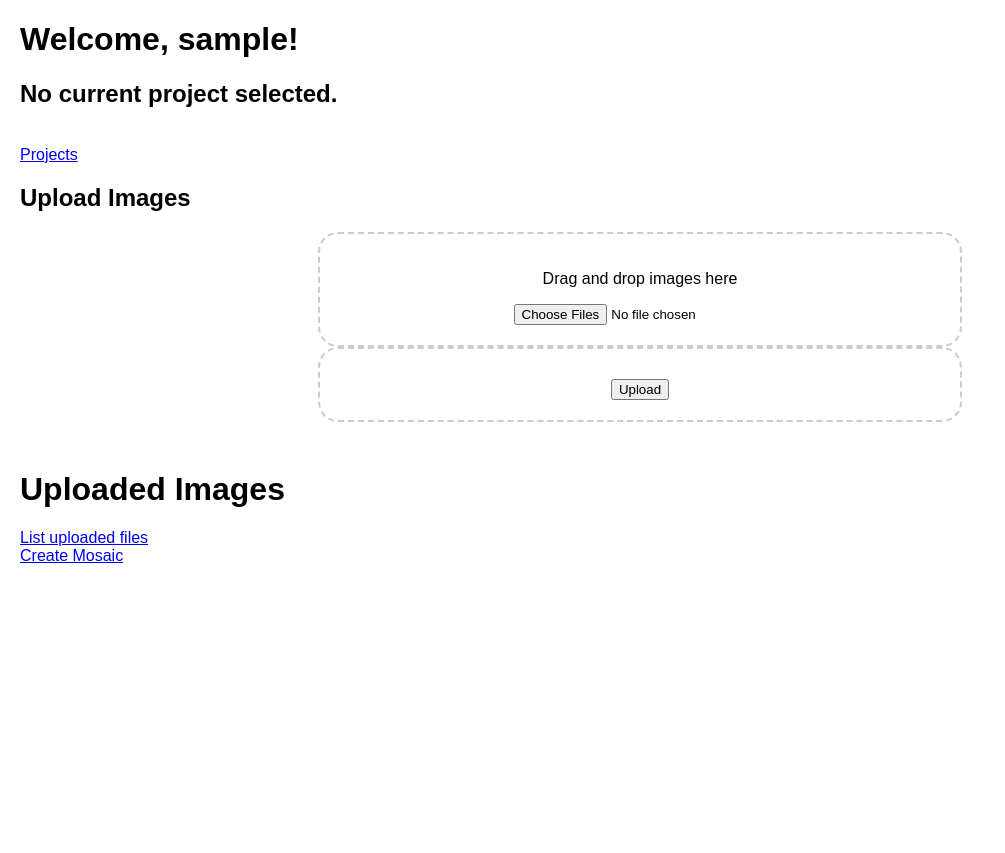
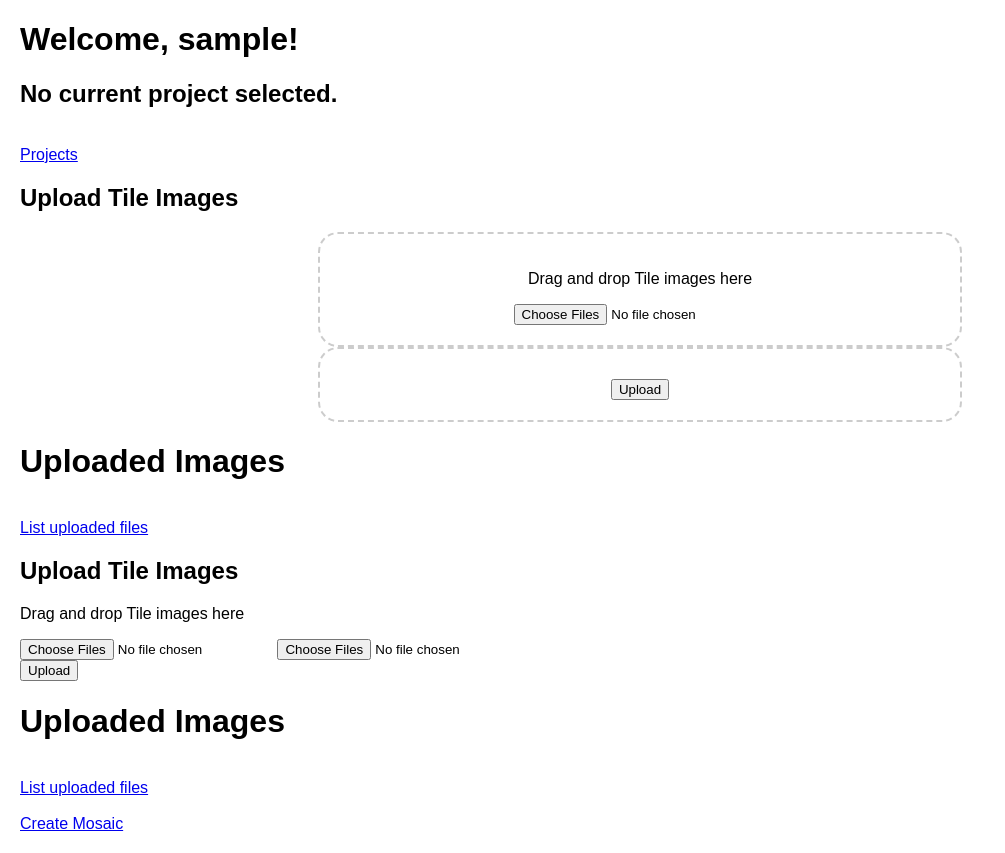
Before and after one commit to njligames/Mosaify-Website, a Flask app: page /mosaify in a window 1280 px wide. Shown: the whole page, without its empty margins (0-1005 px from the left). Before the commit the page ends 563 px from the top, so only its background shows below. Run offline with Flask 3, Linux system fonts and the light colour scheme; the visitor is signed in with stand-in values (Sample User, id 1); data that the repository does not hold is empty.

Commit message:
factored out the tile area

```diff
--- a/app/templates/mosaify.html
+++ b/app/templates/mosaify.html
@@ -8,7 +8,7 @@
         font-family: Arial, sans-serif;
         margin: 20px;
       }
-      #drop-area {
+      #drop-area-tilearea {
         border: 2px dashed #ccc;
         border-radius: 20px;
         width: 100%;
@@ -17,7 +17,7 @@
         padding: 20px;
         text-align: center;
       }
-      #upload-area {
+      #upload-area-tilearea {
         border: 2px dashed #ccc;
         border-radius: 20px;
         width: 100%;
@@ -26,19 +26,19 @@
         padding: 20px;
         text-align: center;
       }
-      #drop-area.highlight {
+      #drop-area-tilearea.highlight {
         border-color: purple;
       }
-      #fileElem {
+      #fileElem-tilearea {
         display: none;
       }
       .my-form {
         margin-bottom: 10px;
       }
-      #gallery {
+      #gallery-tilearea {
         margin-top: 10px;
       }
-      #gallery img {
+      #gallery-tilearea img {
         width: 150px;
         margin: 10px;
       }
@@ -54,34 +54,34 @@
     <br />
     <a href="{{ url_for('main.home') }}">Projects</a>
     <br />
-    <h2>Upload Images</h2>
-    <form id="upload-form" class="my-form">
-      <div id="drop-area">
-        <p>Drag and drop images here</p>
+    <!-- Start Tile Images -->
+    <div>
+      <h2>Upload Tile Images</h2>
+      <form id="upload-form-tilearea" class="my-form">
+        <div id="drop-area-tilearea">
+          <p>Drag and drop Tile images here</p>
           <input
             type="file"
-          id="fileElem"
+            id="fileElem-tilearea"
             name="files[]"
             multiple
             accept="image/*"
-          onchange="handleFiles(this.files)"
+            onchange="handleTileAreaFiles(this.files)"
           />
           <input
             type="file"
             name="files[]"
             multiple
             accept="image/*"
-          onchange="handleFiles(this.files)"
+            onchange="handleTileAreaFiles(this.files)"
           />
-        <label class="button" for="fileElem"></label>
+          <label class="button" for="fileElem-tilearea"></label>
         </div>
-      <div id="upload-area">
-        <div id="gallery"></div>
-        <button type="button" onclick="uploadFiles()">Upload</button>
+        <div id="upload-area-tilearea">
+          <div id="gallery-tilearea"></div>
+          <button type="button" onclick="uploadTileAreaFiles()">Upload</button>
         </div>
       </form>
-
-    <br />
       <div>
         <h1>Uploaded Images</h1>
         {% for file in files %}
@@ -92,17 +92,64 @@
         />
         {% endfor %}
       </div>
+      <br />
       <a href="{{ url_for('main.list_files') }}">List uploaded files</a>
+    </div>
+    <!-- End Tile Images -->
+
+    <!-- Start Target Images -->
+    <div>
+      <h2>Upload Tile Images</h2>
+      <form id="upload-form-targetarea" class="my-form">
+        <div id="drop-area-targetarea">
+          <p>Drag and drop Tile images here</p>
+          <input
+            type="file"
+            id="fileElem-targetarea"
+            name="files[]"
+            multiple
+            accept="image/*"
+            onchange="handleTileAreaFiles(this.files)"
+          />
+          <input
+            type="file"
+            name="files[]"
+            multiple
+            accept="image/*"
+            onchange="handleTileAreaFiles(this.files)"
+          />
+          <label class="button" for="fileElem-targetarea"></label>
+        </div>
+        <div id="upload-area-targetarea">
+          <div id="gallery-targetarea"></div>
+          <button type="button" onclick="uploadTileAreaFiles()">Upload</button>
+        </div>
+      </form>
+      <div>
+        <h1>Uploaded Images</h1>
+        {% for file in files %}
+        <img
+          src="{{ url_for('main.uploaded_file', filename=file) }}"
+          alt="{{ file }}"
+          style="max-width: 32px"
+        />
+        {% endfor %}
+      </div>
+      <br />
+      <a href="{{ url_for('main.list_files') }}">List uploaded files</a>
+    </div>
+    <!-- End Target Images -->
+
     <br />
     <a href="{{ url_for('main.mosaify_run') }}">Create Mosaic</a>
     <br />
 
     <script>
-      let dropArea = document.getElementById('drop-area');
+      let dropArea_tilearea = document.getElementById("drop-area-tilearea");
       let filesToUpload = [];
 
-      ['dragenter', 'dragover', 'dragleave', 'drop'].forEach(eventName => {
-          dropArea.addEventListener(eventName, preventDefaults, false)
+      ["dragenter", "dragover", "dragleave", "drop"].forEach((eventName) => {
+        dropArea_tilearea.addEventListener(eventName, preventDefaults, false);
       });
 
       function preventDefaults(e) {
@@ -110,52 +157,60 @@
         e.stopPropagation();
       }
 
-      ['dragenter', 'dragover'].forEach(eventName => {
-          dropArea.addEventListener(eventName, () => dropArea.classList.add('highlight'), false)
+      ["dragenter", "dragover"].forEach((eventName) => {
+        dropArea_tilearea.addEventListener(
+          eventName,
+          () => dropArea_tilearea.classList.add("highlight"),
+          false
+        );
       });
 
-      ['dragleave', 'drop'].forEach(eventName => {
-          dropArea.addEventListener(eventName, () => dropArea.classList.remove('highlight'), false)
+      ["dragleave", "drop"].forEach((eventName) => {
+        dropArea_tilearea.addEventListener(
+          eventName,
+          () => dropArea_tilearea.classList.remove("highlight"),
+          false
+        );
       });
 
-      dropArea.addEventListener('drop', handleDrop, false);
+      dropArea_tilearea.addEventListener("drop", handleTileAreaDrop, false);
 
-      function handleDrop(e) {
+      function handleTileAreaDrop(e) {
         let dt = e.dataTransfer;
         let files = dt.files;
-          handleFiles(files);
+        handleTileAreaFiles(files);
       }
 
-      function handleFiles(files) {
+      function handleTileAreaFiles(files) {
         files = [...files];
         filesToUpload.push(...files);
-          initializeGallery(files);
+        initializeTileAreaGallery(files);
       }
 
-      function initializeGallery(files) {
-          let gallery = document.getElementById('gallery');
-          gallery.innerHTML = '';
-          files.forEach(file => {
-              let img = document.createElement('img');
+      function initializeTileAreaGallery(files) {
+        let gallery_tilearea = document.getElementById("gallery-tilearea");
+        gallery_tilearea.innerHTML = "";
+        files.forEach((file) => {
+          let img = document.createElement("img");
           img.src = URL.createObjectURL(file);
-              gallery.appendChild(img);
+          gallery_tilearea.appendChild(img);
         });
       }
 
-      function uploadFiles() {
+      function uploadTileAreaFiles() {
         let formData = new FormData();
-          filesToUpload.forEach(file => {
-              formData.append('files[]', file);
+        filesToUpload.forEach((file) => {
+          formData.append("files[]", file);
         });
 
-          fetch('{{ url_for('main.upload_file') }}', {
-              method: 'POST',
-              body: formData
-          }).then(response => {
+        fetch("{{ url_for('main.upload_file') }}", {
+          method: "POST",
+          body: formData,
+        }).then((response) => {
           if (response.ok) {
-                  window.location.href = '{{ url_for('main.mosaify') }}';
+            window.location.href = "{{ url_for('main.mosaify') }}";
           } else {
-                  alert('Error uploading files');
+            alert("Error uploading files");
           }
         });
       }
```
Lines whose indentation alone changed are shown as unchanged.
